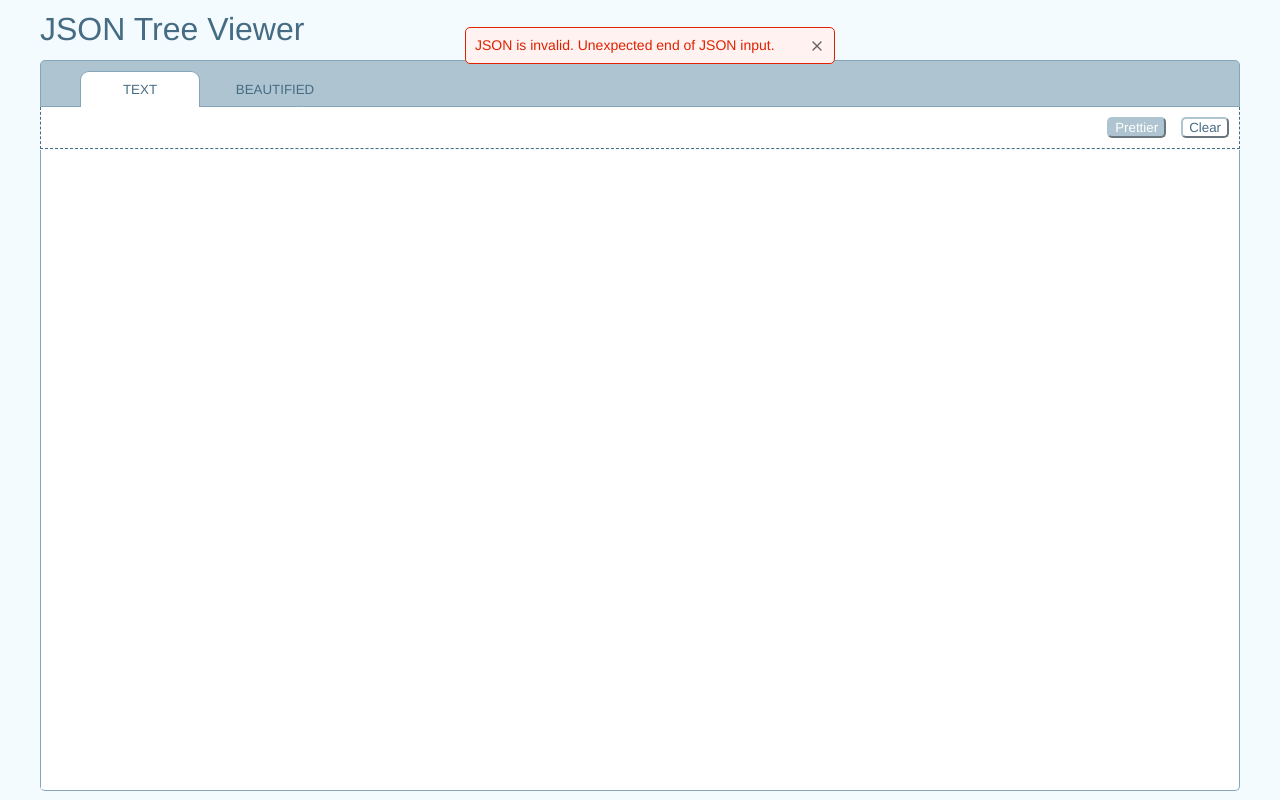
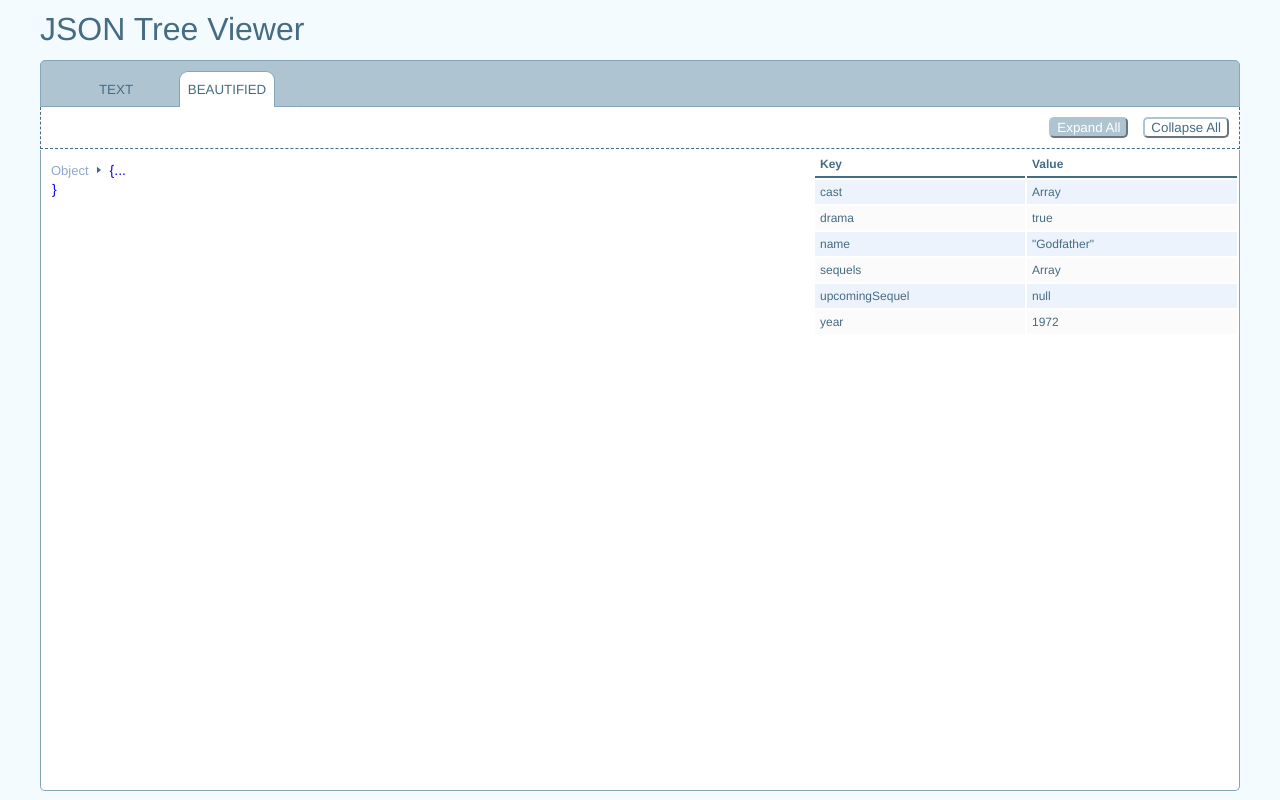
Before and after one commit to AnupamRai1989/jsontreeviewer, a React (Create React App) app: page / in a window 1280 px wide. Both pictures are taken after a click on the button "BEAUTIFIED". Built offline with nearby package versions, Linux system fonts and the light colour scheme.

Commit message:
Fixed responsiveness UI issues

```diff
--- a/src/App.js
+++ b/src/App.js
@@ -1,15 +1,17 @@
 import { useEffect, useState } from 'react';
 
 import Header from './Header';
-import { JSONViewMode } from './models/JSONViewMode';
 import JSONBodyComponent from './JSONBodyComponent';
 import NavBar from './NavBar';
 import { JSONContext } from './JSONContext';
 import AlertBox from './AlertBox';
 
+import { JSONViewMode } from './models/JSONViewMode';
+import { DEFAULT_JSON } from './models/Constants';
+
 function App() {
   const [viewMode, setViewMode] = useState(JSONViewMode.Text);
-  const [jsonTxt, setJsonTxt] = useState('');
+  const [jsonTxt, setJsonTxt] = useState(JSON.stringify(DEFAULT_JSON, null, 2));
   const [expandAll, setExpandAll] = useState(null);
   const [alert, setAlert] = useState({ show: false, message: '', type: 'error' });
   useEffect(() => {
--- a/src/index.css
+++ b/src/index.css
@@ -21,13 +21,15 @@ body {
 
 header {
   position: fixed;
+  left: 40px;
+  right: 40px;
   height: 60px;
-  width: 100%;
 }
 
 header h1 {
   font-weight: 200;
   margin: 10.5px 0;
+  text-align: center;
 }
 
 nav {
@@ -37,26 +39,27 @@ nav {
   top: 60px;
   height: 45px;
   background: #aec4d1;
-  padding-left: 39px;
+  padding: 0 27px;
   border: 1px solid #85a6ba;
   border-top-left-radius: 5px;
   border-top-right-radius: 5px;
 }
 
 nav ul {
+  display: flex;
+  justify-content: center;
   list-style: none;
   padding: 0;
   height: 36px;
-  margin: 10px 0;
+  margin: 10px 0 0;
 }
 
 nav ul li {
-  display: inline;
   margin-right: 15px;
 }
 
 nav ul li button {
-  width: 120px;
+  width: 96px;
   height: 100%;
   color: #466c83;
   border: 0;
@@ -97,6 +100,7 @@ main {
 }
 
 .right-panel {
+  display: none;
   min-width: 425px;
   overflow: auto;
 }
@@ -267,12 +271,12 @@ span[class^="prop-value"] {
 
 .alert-wrapper {
   position: fixed;
-  top: 27px;
-  left: 50%;
+  top: 154px;
+  left: 11.5%;
+  width: 75%;
   display: flex;
-  padding: 9px;
-  width: 350px;
-  margin-left: -175px;
+  padding: 1%;
+  max-width: 350px;
   border-radius: 5px;
   visibility: hidden;
 }
@@ -304,3 +308,25 @@ span[class^="prop-value"] {
   height: 16px;
   background-size: contain;
 }
+
+@media screen and (min-width: 450px) {
+  header h1 {
+    text-align: left;
+  }
+
+  nav ul {
+    justify-content: flex-start;
+  }
+}
+
+@media screen and (min-width: 768px) {
+  .alert-wrapper {
+    margin-left: -184px;
+    padding: 9px;
+    left: 50%;
+  }
+
+  .right-panel {
+    display: block;
+  }
+}
--- /dev/null
+++ b/src/models/Constants.js
@@ -0,0 +1,14 @@
+export const DEFAULT_JSON = {
+    name: "Godfather",
+    year: 1972,
+    drama: true,
+    sequels: [
+        "Godfather II",
+        "Godfather III"
+    ],
+    cast: [
+        { name: 'Marlon Brando', characterName: "Vito Corleone" },
+        { name: 'Al Pacino', characterName: "Michael Corleone" }
+    ],
+    upcomingSequel: null
+};
```
